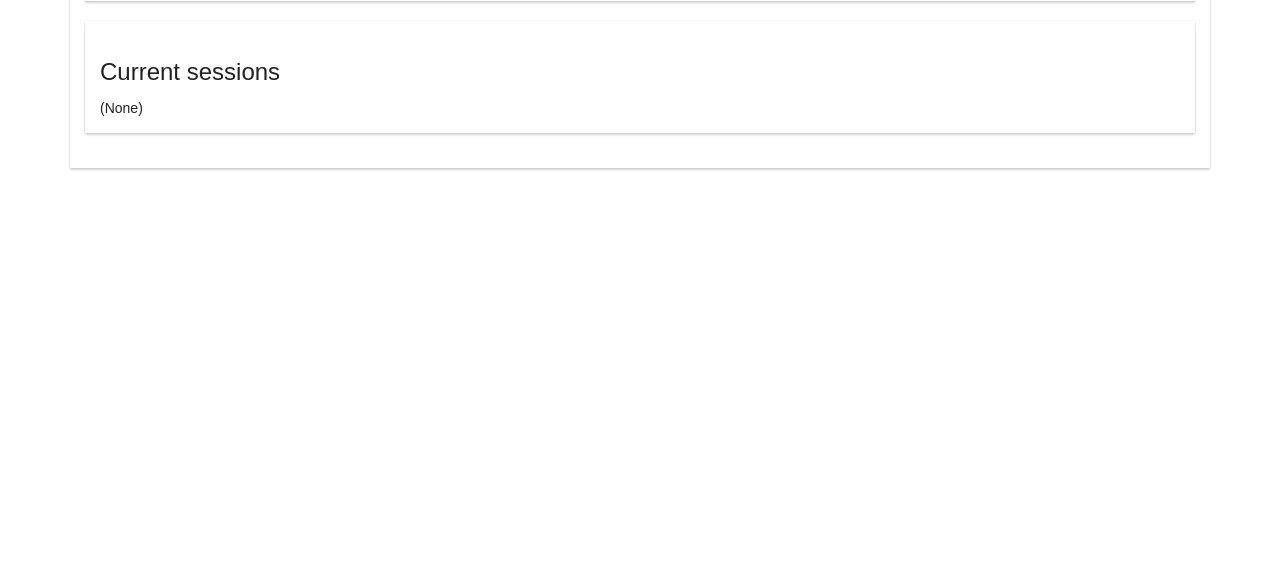
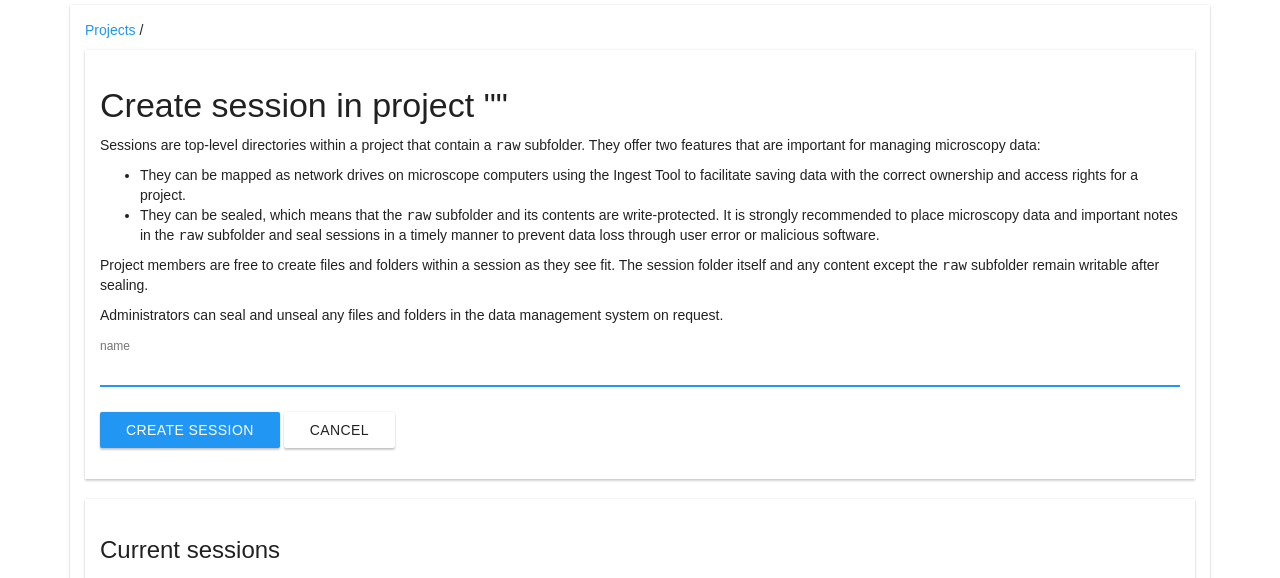
Before and after one commit to modama-rdm/modama, a Flask app: template prototypes/mgmtinterface/src/mgmtinterface/templates/createdataset.html.j2 in a window 1280 px wide. Shown: the part 381-959 px from the top of the page. Before the commit the page ends 552 px from the top, so only its background shows below. Run offline with Flask 2, Linux system fonts and the light colour scheme; the template is opened without the code that fills it: values that come from a table or form of the project are taken from there, others are empty; some libraries are stand-ins or nearby versions.

Commit message:
Finishing touches
* Icon
* Logo and title in title panel
* Help texts

```diff
--- a/prototypes/mgmtinterface/src/mgmtinterface/__init__.py
+++ b/prototypes/mgmtinterface/src/mgmtinterface/__init__.py
@@ -113,6 +113,11 @@ def unauthorized_callback():
 @login_required
 def index():
     projects = client.list_projects()
+    if projects['errno'] != 0:
+        return render_template(
+            'error.html.j2',
+            result=projects,
+        )
     plist = sorted(projects['projects'], key=lambda p: p['mtime'], reverse=True)
     ownprojects = []
     memberprojects = []
--- a/prototypes/mgmtinterface/src/mgmtinterface/templates/_header.html.j2
+++ b/prototypes/mgmtinterface/src/mgmtinterface/templates/_header.html.j2
@@ -1,8 +1,26 @@
 <div class="mui-panel">
-    <p>
-        Logged in as {{ current_user.user_id }}
-        <a href="{{ url_for("logout") }}">
-            <button class="mui-btn mui-btn--raised">Logout</button>
-        </a>
-    </p>
+    <table width="100%">
+        <tr style="vertical-align:middle;">
+            <td class="mui--appbar-height">
+                <h1>
+                    <img
+                        style="vertical-align:middle; margin-right: 10px;"
+                        src="{{ url_for('static', filename='Icon-Nextcloud.svg') }}"
+                    />
+                    ER-C Data Management Self-Service
+                </h1>
+            </td>
+            <td class="mui--appbar-height" align="right">
+                {% if current_user.user_id %}
+                    <span style="margin-right: 10px;">Logged in as {{ current_user.user_id }}</span>
+                    <a href="{{ url_for("logout") }}">
+                        <button class="mui-btn mui-btn--raised">Logout</button>
+                    </a>
+                {% else %}
+                    Logged out
+                {% endif %}
+                <a style="margin-left: 10px;" href="https://er-c-data.fz-juelich.de">Help</a>
+            </td>
+        </tr>
+    </table>
 </div>
--- a/prototypes/mgmtinterface/src/mgmtinterface/templates/base.html.j2
+++ b/prototypes/mgmtinterface/src/mgmtinterface/templates/base.html.j2
@@ -1,10 +1,11 @@
 <!doctype html>
 <html>
     <head>
-        <title>ER-C Data Management</title>
+        <title>ER-C Data Management Self-Service</title>
         <meta charset="utf-8">
         <meta http-equiv="X-UA-Compatible" content="IE=edge">
         <meta name="viewport" content="width=device-width, initial-scale=1">
+        <link rel="shortcut icon" href="{{ url_for('static', filename='favicon.ico') }}">
         <!-- load MUI -->
         <link href="{{ url_for("static", filename='mui-0.10.3/css/mui.min.css') }}" rel="stylesheet" type="text/css" />
         {% block styles %}
--- a/prototypes/mgmtinterface/src/mgmtinterface/templates/createdataset.html.j2
+++ b/prototypes/mgmtinterface/src/mgmtinterface/templates/createdataset.html.j2
@@ -13,7 +13,22 @@
     <h1>Create session in project "{{ project['name'] }}"</h1>
 
     {% include '_flash.html.j2' %}
-
+    <p>Sessions are top-level directories within a project that contain a <code>raw</code> subfolder.
+    They offer two features that are important for managing microscopy data:
+    <ul>
+      <li>They can be mapped as network drives on microscope computers using the Ingest Tool
+      to facilitate saving data with the correct ownership and access rights for a project.</li>
+      <li>They can be sealed, which means that the <code>raw</code> subfolder and its contents are
+      write-protected. It is strongly recommended to place microscopy data and important notes in the
+      <code>raw</code> subfolder and seal sessions in a timely manner to prevent data loss through
+      user error or malicious software.</li>
+    </ul>
+    Project members are free to create files and folders within a session as they see fit.
+    The session folder itself and any content except the <code>raw</code> subfolder remain writable after sealing.
+    </p>
+    <p>
+    Administrators can seal and unseal any files and folders in the data management system on request.
+    </p>
     <form
         method=post
         action="{{ url_for("create_dataset", name=project.name) }}"
--- a/prototypes/mgmtinterface/src/mgmtinterface/templates/login.html.j2
+++ b/prototypes/mgmtinterface/src/mgmtinterface/templates/login.html.j2
@@ -4,10 +4,14 @@
 
 {% block content %}
 
+{% include '_header.html.j2' %}
+
 <div class="mui-panel">
   <h1>Login</h1>
   {% include '_flash.html.j2' %}
-
+  <p>All members of the 'iff' group in the PGI-JCNS-TA user management
+  can access the data management system using their Unix login name and password as credentials.
+  </p>
   <form method=post action="." class="mui-form">
     {{ form.csrf_token }}
     {{ render_field(form.username) }}
--- a/prototypes/mgmtinterface/src/mgmtinterface/templates/sealdataset.html.j2
+++ b/prototypes/mgmtinterface/src/mgmtinterface/templates/sealdataset.html.j2
@@ -13,7 +13,8 @@
   <h1>Confirm seal session "{{ dsname }}" in project "{{ project.name }}"</h1>
 
   {% include '_flash.html.j2' %}
-
+  <p>Sealing a session sets the <code>raw</code> subfolder of a session and all it contents
+  immutable. Administrators can seal and unseal any files or folders on request.</p>
   <form
       method=post
       action="{{ url_for("seal_dataset", name=project.name, dataset=dsname) }}"
```
Also changed, not shown: prototypes/mgmtinterface/src/mgmtinterface/templates/addproject.html.j2 (+8 -0 lines), prototypes/mgmtinterface/src/mgmtinterface/templates/projectmembers.html.j2 (+7 -0 lines), prototypes/mgmtinterface/src/mgmtinterface/static/Icon-Nextcloud.svg (added), prototypes/mgmtinterface/src/mgmtinterface/static/favicon.ico (added).
